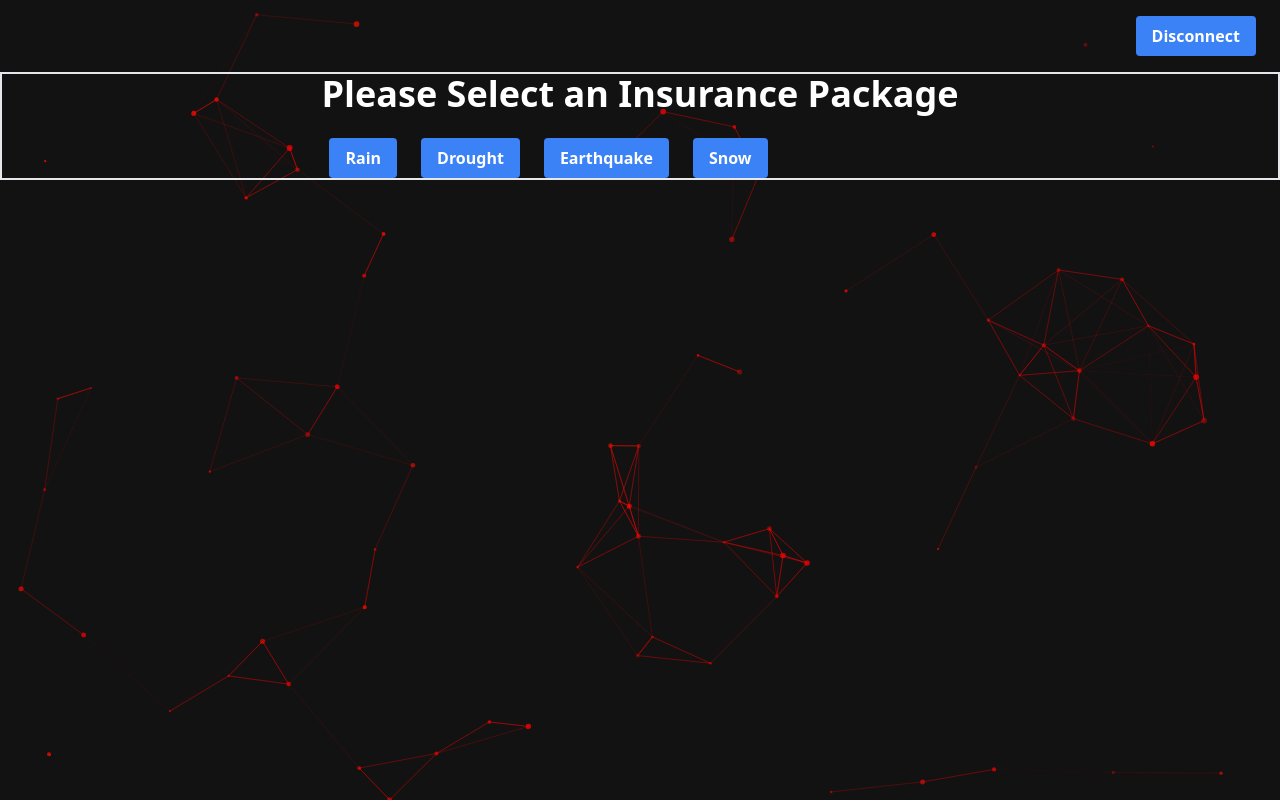
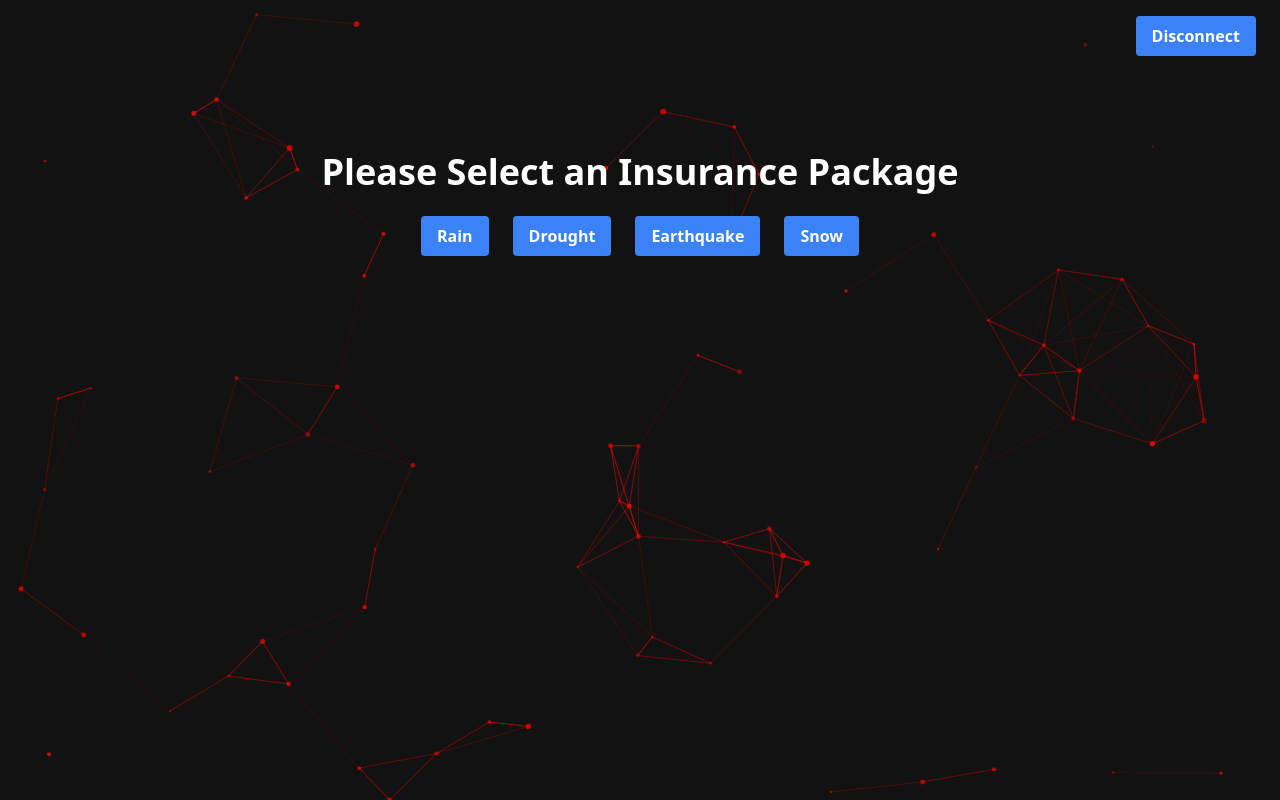
Before and after one commit to mitchhs12/Blockchain-Secured-Parametric-Insurance, a Next.js app in the folder frontend/: page /user in a window 1280 px wide. Built offline with nearby package versions, Linux system fonts and the light colour scheme; no server answers; sample sign-in values are in the browser's storage; what wagmi would draw is missing.

Commit message:
:hammer: `fix` fixed design

```diff
--- a/frontend/src/components/Buttons.jsx
+++ b/frontend/src/components/Buttons.jsx
@@ -1,9 +1,11 @@
 const Buttons = ({ onButtonClick }) => {
     return (
         <>
-            <h2 className="text-4xl font-bold text-white text-center mb-6">Please Select an Insurance Package</h2>
-            <div className="flex flex-wrap justify-center sm:justify-between">
-                <div className="flex flex-wrap justify-center gap-2">
+            <h2 className="text-4xl h-full w-full items-center pt-10 font-bold text-white text-center mb-6">
+                Please Select an Insurance Package
+            </h2>
+            <div className="flex h-full w-full flex-wrap sm:justify-between">
+                <div className="flex h-full w-full flex-wrap justify-center gap-2">
                     <button
                         className="w-1/2 sm:w-auto h-10 sm:h-auto bg-blue-500 hover:bg-blue-700 text-white font-bold py-2 px-4 rounded mb-2 sm:mb-0 mx-2 flex items-center justify-center text-center"
                         onClick={() => onButtonClick("Rain", "#78c4fa")}
--- a/frontend/src/components/Content.jsx
+++ b/frontend/src/components/Content.jsx
@@ -28,7 +28,7 @@ const Content = ({ setBackgroundColor }) => {
     };
 
     return (
-        <div className="flex w-full h-full flex-col justify-center items-center">
+        <div className="pt-10 flex flex-col justify-center">
             <div>{renderContent()}</div>
             {selectedInsurance && (
                 <div>
--- a/frontend/src/components/ContractInput.jsx
+++ b/frontend/src/components/ContractInput.jsx
@@ -18,25 +18,25 @@ const ContractInput = ({ configLabel, rectangleBounds }) => {
     }
 
     return (
-        <div className="border-2 text-white font-bold p-4">
-            Please draw a square on the map to select the area of interest.
+        <div className=" text-white font-bold p-4 text-l">
+            Please select your area with the tool in the top right corner of the map.
             <div className="mt-6 mb-6 flex">
-                <div>
+                <div className="w-9/12">
                     <input
                         id="coordinates"
                         type="text"
-                        className="w-4/5 border-gray-300 rounded-lg py-2 sm:px-2 sm:py-1 focus:outline-none focus:ring-2 focus:ring-blue-400 focus:border-transparent"
-                        placeholder="Square Center Coordinates (Latitude, Longitude)"
+                        className="w-full border-gray-300 rounded-lg py-2 px-4 focus:outline-none focus:ring-2 focus:ring-blue-400 focus:border-transparent"
+                        placeholder="Your Area's Center Coordinates (Lat, Long)"
                         value={center ? `${center.lat}, ${center.lng}` : ""}
                         readOnly
                         style={{ color: "black" }}
                     />
                 </div>
-                <div className="ml-6">
+                <div className="ml-6 w-3/12">
                     <input
                         id="size"
                         type="text"
-                        className="w-1/5 border-gray-300 rounded-lg py-2 sm:px-2 sm:py-1 focus:outline-none focus:ring-2 focus:ring-blue-400 focus:border-transparent"
+                        className="w-full border-gray-300 rounded-lg px-4 py-2 focus:outline-none focus:ring-2 focus:ring-blue-400 focus:border-transparent"
                         placeholder="Area (km²)"
                         value={
                             area
@@ -55,7 +55,7 @@ const ContractInput = ({ configLabel, rectangleBounds }) => {
                     <input
                         id="config"
                         type="number"
-                        className="w-full border-gray-300 rounded-lg py-2 px-2 py-1 focus:outline-none focus:ring-2 focus:ring-blue-400 focus:border-transparent"
+                        className="w-full border-gray-300 rounded-lg px-4 py-2 focus:outline-none focus:ring-2 focus:ring-blue-400 focus:border-transparent"
                         placeholder={configLabel}
                         min="1"
                     />
@@ -66,14 +66,14 @@ const ContractInput = ({ configLabel, rectangleBounds }) => {
                     <input
                         id="days"
                         type="number"
-                        className="w-full border-gray-300 rounded-lg px-4 py-2 sm:px-2 sm:py-1 focus:outline-none focus:ring-2 focus:ring-blue-400 focus:border-transparent"
+                        className="w-full border-gray-300 rounded-lg px-4 py-2 focus:outline-none focus:ring-2 focus:ring-blue-400 focus:border-transparent"
                         placeholder="Number of Days"
                         min="1"
                     />
                 </div>
             </div>
             <div className="mb-6 flex flex-row items-center">
-                <div>Total Land Area Selected</div>
+                <div>Estimated Cost of Insurance</div>
             </div>
             <div className="mb-6 flex flex-row items-center">
                 <div>Cost of Insurance</div>
--- a/frontend/src/components/Insurance.jsx
+++ b/frontend/src/components/Insurance.jsx
@@ -20,10 +20,10 @@ const Insurance = ({ type }) => {
         <div className="flex flex-col items-center justify-center">
             <div className="text-white font-bold text-4xl pb-8">{type} Insurance</div>
             <div className="flex flex-col lg:flex-row">
-                <div className="border-2 mx-auto lg:mr-4">
+                <div className="mx-auto lg:mr-2">
                     <Map changeRectangle={setRectangleBounds} />
                 </div>
-                <div className="border-2 pt-10 pb-20 mx-auto lg:ml-4">
+                <div className="pt-6 pb-20 mx-auto lg:ml-2">
                     <ContractInput configLabel={configLabel} rectangleBounds={rectangleBounds} />
                 </div>
             </div>
--- a/frontend/src/components/Map.jsx
+++ b/frontend/src/components/Map.jsx
@@ -25,6 +25,7 @@ function MyMap({ changeRectangle }) {
         lat: 38.685,
         lng: -115.234,
     };
+
     const { isLoaded } = useLoadScript({
         googleMapsApiKey: "AIzaSyBLOuQAyQQbIrn9OqW3aWF0y574rj8MCsA",
         libraries: ["drawing"],
@@ -87,7 +88,7 @@ function MyMap({ changeRectangle }) {
                         options={{
                             drawingControl: true,
                             drawingControlOptions: {
-                                position: window.google.maps.ControlPosition.TOP_CENTER,
+                                position: window.google.maps.ControlPosition.TOP_RIGHT,
                                 drawingModes: [window.google.maps.drawing.OverlayType.RECTANGLE],
                             },
                             rectangleOptions: {
--- a/frontend/src/pages/user.tsx
+++ b/frontend/src/pages/user.tsx
@@ -43,7 +43,7 @@ const user_home = ({
     return (
         <div className="flex flex-col w-full h-full justify-center">
             <Navbar address={session.user.address} />
-            <div className="flex flex-grow border-2 items-center w-full h-full justify-center mb-20">
+            <div className="flex flex-grow items-center w-full h-full justify-center mb-20">
                 <Content setBackgroundColor={setBackgroundColor} />
             </div>
         </div>
```
